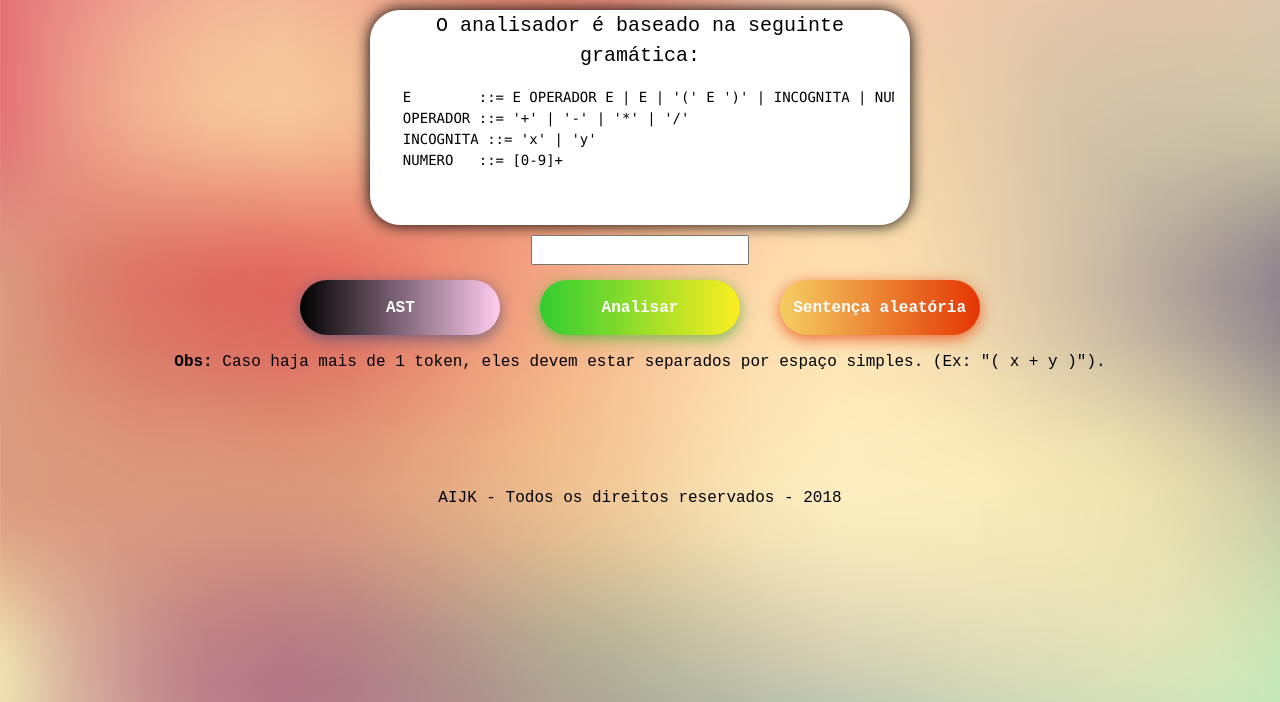
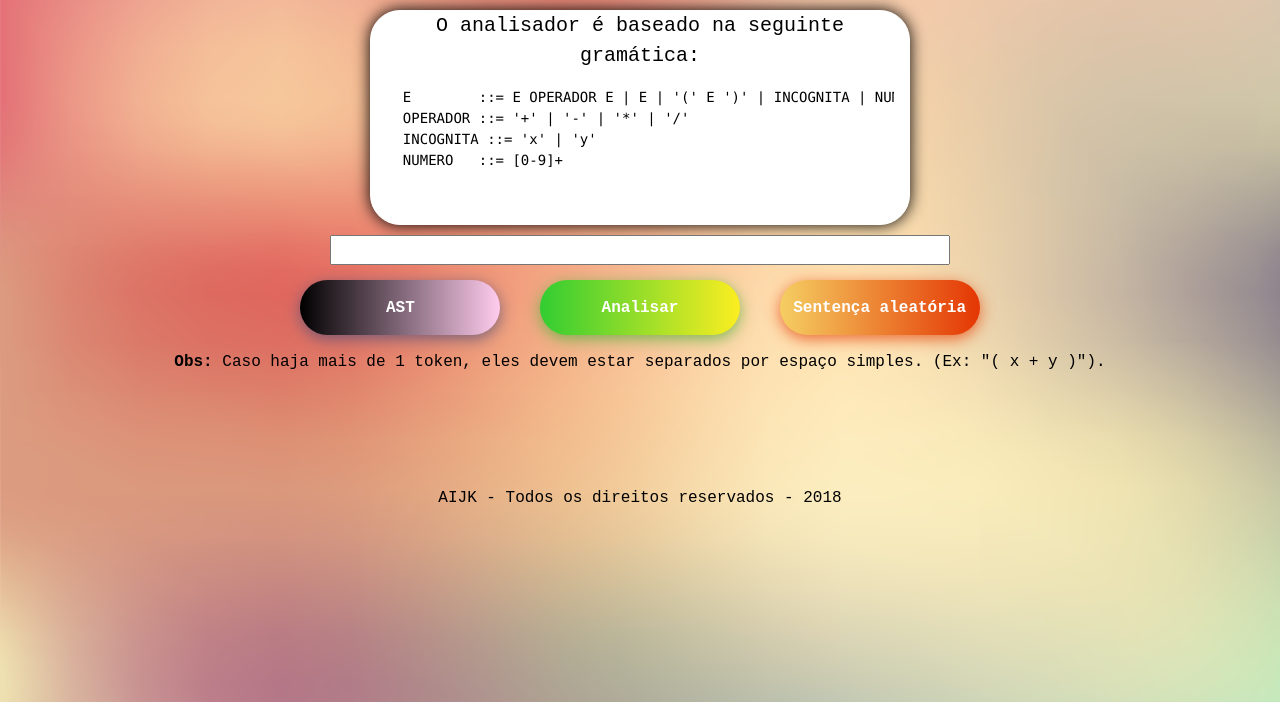
Before and after one commit to AlexandreKavalerski/analisador-lexico-sintatico-page, a website: page index.html in a window 1280 px wide. Shown: the part 98-800 px from the top of the page. Drawn offline with nearby package versions, Linux system fonts and the light colour scheme.

Commit message:
Aumentando largura da entrada

```diff
--- a/index.html
+++ b/index.html
@@ -40,7 +40,7 @@
   </div>
 
   <div class="entradas text-center ">
-    <input type="text" class="text-center" id="entrada">
+    <input type="text" class="text-center" id="entrada" style="width: 50%;">
     <br>
     <button class="btn-hover color-ast" id="gerarImg">AST</button>
     <button class="btn-hover color-verificar" id="ir">Analisar</button>
```
